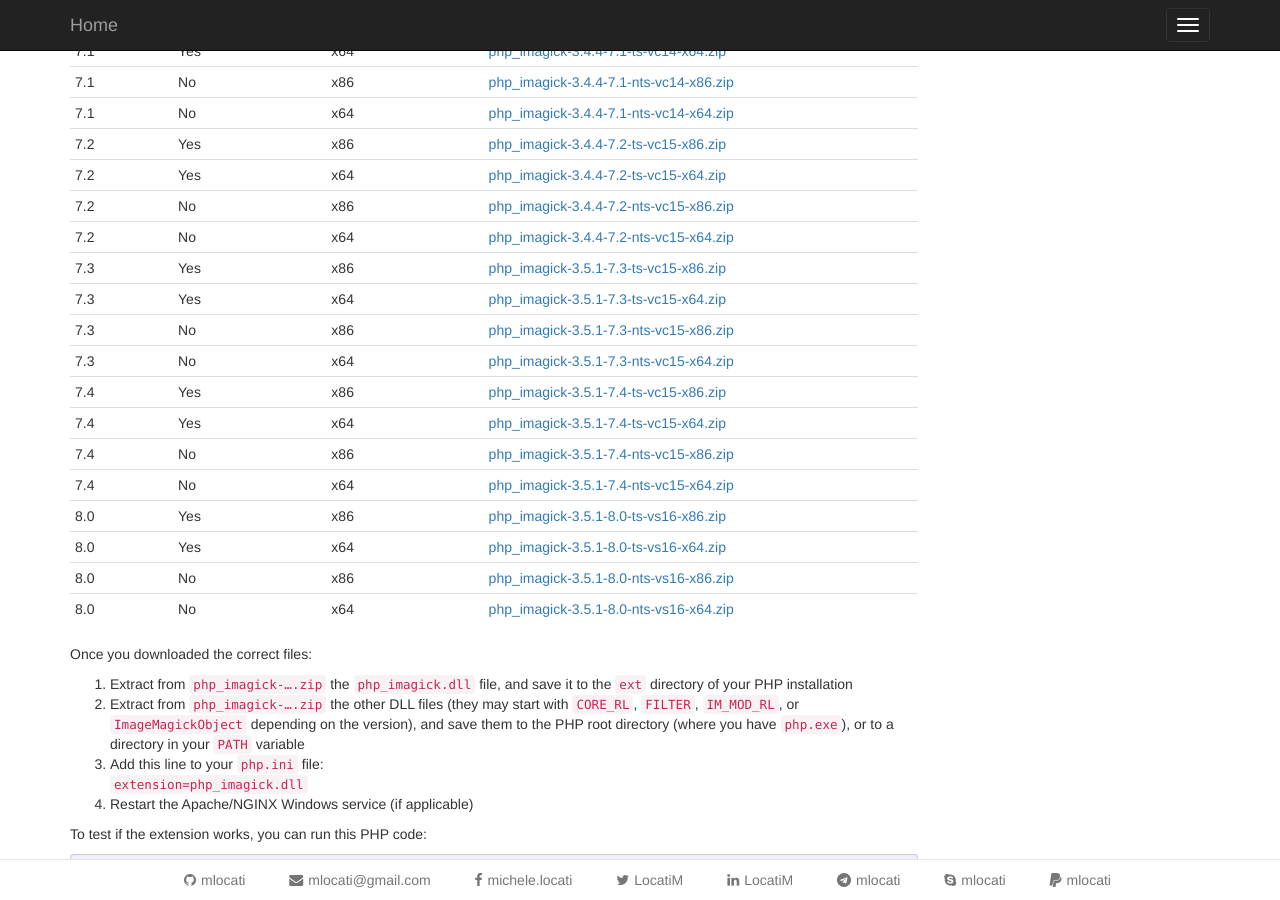
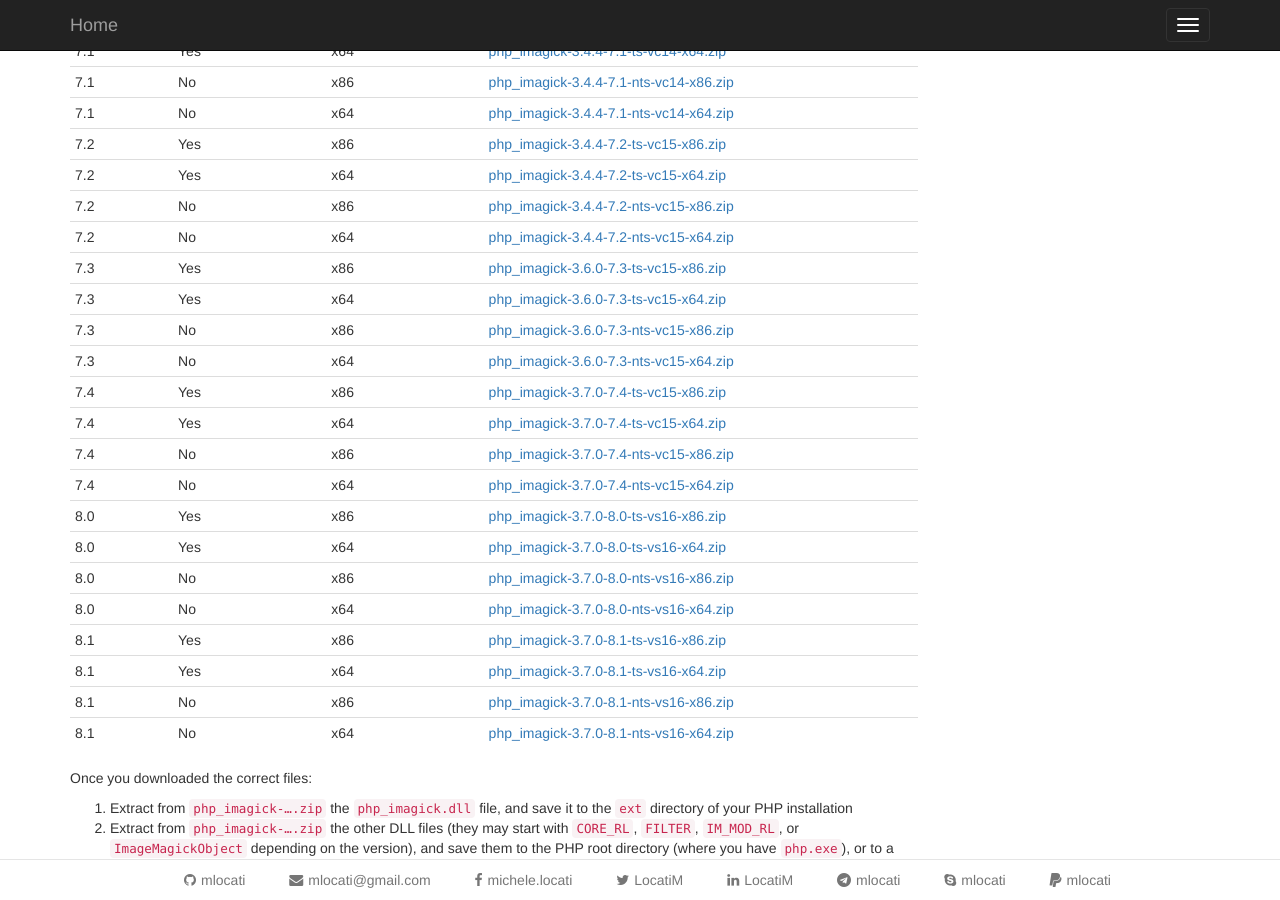
Before and after one commit to mlocati/mlocati.github.io, a Jekyll site: the page built from _articles/php-windows-imagick.md, in a window 1280 px wide and 900 px high, scrolled down 944 px. Built offline with Jekyll 4.4.1, drawn with Linux system fonts in a browser that asks for light colours.

Commit message:
New imagick version, add PHP 8.1

```diff
--- a/_articles/php-windows-imagick.md
+++ b/_articles/php-windows-imagick.md
@@ -61,18 +61,22 @@ Once you determined the above parameters, you have to download the dll of the PH
 | 7.2 | Yes | x64 | [php_imagick-3.4.4-7.2-ts-vc15-x64.zip](https://windows.php.net/downloads/pecl/releases/imagick/3.4.4/php_imagick-3.4.4-7.2-ts-vc15-x64.zip) {% comment %} | {{ ImageMagick64_VC15 }} {% endcomment %} |
 | 7.2 | No | x86 | [php_imagick-3.4.4-7.2-nts-vc15-x86.zip](https://windows.php.net/downloads/pecl/releases/imagick/3.4.4/php_imagick-3.4.4-7.2-nts-vc15-x86.zip) {% comment %} | {{ ImageMagick32_VC15 }} {% endcomment %} |
 | 7.2 | No | x64 | [php_imagick-3.4.4-7.2-nts-vc15-x64.zip](https://windows.php.net/downloads/pecl/releases/imagick/3.4.4/php_imagick-3.4.4-7.2-nts-vc15-x64.zip) {% comment %} | {{ ImageMagick64_VC15 }} {% endcomment %} |
-| 7.3 | Yes | x86 | [php_imagick-3.5.1-7.3-ts-vc15-x86.zip](https://windows.php.net/downloads/pecl/releases/imagick/3.5.1/php_imagick-3.5.1-7.3-ts-vc15-x86.zip) {% comment %} | {{ ImageMagick32_VC15 }} {% endcomment %} |
-| 7.3 | Yes | x64 | [php_imagick-3.5.1-7.3-ts-vc15-x64.zip](https://windows.php.net/downloads/pecl/releases/imagick/3.5.1/php_imagick-3.5.1-7.3-ts-vc15-x64.zip) {% comment %} | {{ ImageMagick64_VC15 }} {% endcomment %} |
-| 7.3 | No | x86 | [php_imagick-3.5.1-7.3-nts-vc15-x86.zip](https://windows.php.net/downloads/pecl/releases/imagick/3.5.1/php_imagick-3.5.1-7.3-nts-vc15-x86.zip) {% comment %} | {{ ImageMagick32_VC15 }} {% endcomment %} |
-| 7.3 | No | x64 | [php_imagick-3.5.1-7.3-nts-vc15-x64.zip](https://windows.php.net/downloads/pecl/releases/imagick/3.5.1/php_imagick-3.5.1-7.3-nts-vc15-x64.zip) {% comment %} | {{ ImageMagick64_VC15 }} {% endcomment %} |
-| 7.4 | Yes | x86 | [php_imagick-3.5.1-7.4-ts-vc15-x86.zip](https://windows.php.net/downloads/pecl/releases/imagick/3.5.1/php_imagick-3.5.1-7.4-ts-vc15-x86.zip) {% comment %} | {{ ImageMagick32_VC15 }} {% endcomment %} |
-| 7.4 | Yes | x64 | [php_imagick-3.5.1-7.4-ts-vc15-x64.zip](https://windows.php.net/downloads/pecl/releases/imagick/3.5.1/php_imagick-3.5.1-7.4-ts-vc15-x64.zip) {% comment %} | {{ ImageMagick64_VC15 }} {% endcomment %} |
-| 7.4 | No | x86 | [php_imagick-3.5.1-7.4-nts-vc15-x86.zip](https://windows.php.net/downloads/pecl/releases/imagick/3.5.1/php_imagick-3.5.1-7.4-nts-vc15-x86.zip) {% comment %} | {{ ImageMagick32_VC15 }} {% endcomment %} |
-| 7.4 | No | x64 | [php_imagick-3.5.1-7.4-nts-vc15-x64.zip](https://windows.php.net/downloads/pecl/releases/imagick/3.5.1/php_imagick-3.5.1-7.4-nts-vc15-x64.zip) {% comment %} | {{ ImageMagick64_VC15 }} {% endcomment %} |
-| 8.0 | Yes | x86 | [php_imagick-3.5.1-8.0-ts-vs16-x86.zip](https://windows.php.net/downloads/pecl/releases/imagick/3.5.1/php_imagick-3.5.1-8.0-ts-vs16-x86.zip) {% comment %} | n/a {% endcomment %} |
-| 8.0 | Yes | x64 | [php_imagick-3.5.1-8.0-ts-vs16-x64.zip](https://windows.php.net/downloads/pecl/releases/imagick/3.5.1/php_imagick-3.5.1-8.0-ts-vs16-x64.zip) {% comment %} | n/a {% endcomment %} |
-| 8.0 | No | x86 | [php_imagick-3.5.1-8.0-nts-vs16-x86.zip](https://windows.php.net/downloads/pecl/releases/imagick/3.5.1/php_imagick-3.5.1-8.0-nts-vs16-x86.zip) {% comment %} | n/a {% endcomment %} |
-| 8.0 | No | x64 | [php_imagick-3.5.1-8.0-nts-vs16-x64.zip](https://windows.php.net/downloads/pecl/releases/imagick/3.5.1/php_imagick-3.5.1-8.0-nts-vs16-x64.zip) {% comment %} | n/a {% endcomment %} |
+| 7.3 | Yes | x86 | [php_imagick-3.6.0-7.3-ts-vc15-x86.zip](https://windows.php.net/downloads/pecl/releases/imagick/3.6.0/php_imagick-3.6.0-7.3-ts-vc15-x86.zip) {% comment %} | {{ ImageMagick32_VC15 }} {% endcomment %} |
+| 7.3 | Yes | x64 | [php_imagick-3.6.0-7.3-ts-vc15-x64.zip](https://windows.php.net/downloads/pecl/releases/imagick/3.6.0/php_imagick-3.6.0-7.3-ts-vc15-x64.zip) {% comment %} | {{ ImageMagick64_VC15 }} {% endcomment %} |
+| 7.3 | No | x86 | [php_imagick-3.6.0-7.3-nts-vc15-x86.zip](https://windows.php.net/downloads/pecl/releases/imagick/3.6.0/php_imagick-3.6.0-7.3-nts-vc15-x86.zip) {% comment %} | {{ ImageMagick32_VC15 }} {% endcomment %} |
+| 7.3 | No | x64 | [php_imagick-3.6.0-7.3-nts-vc15-x64.zip](https://windows.php.net/downloads/pecl/releases/imagick/3.6.0/php_imagick-3.6.0-7.3-nts-vc15-x64.zip) {% comment %} | {{ ImageMagick64_VC15 }} {% endcomment %} |
+| 7.4 | Yes | x86 | [php_imagick-3.7.0-7.4-ts-vc15-x86.zip](https://windows.php.net/downloads/pecl/releases/imagick/3.7.0/php_imagick-3.7.0-7.4-ts-vc15-x86.zip) {% comment %} | {{ ImageMagick32_VC15 }} {% endcomment %} |
+| 7.4 | Yes | x64 | [php_imagick-3.7.0-7.4-ts-vc15-x64.zip](https://windows.php.net/downloads/pecl/releases/imagick/3.7.0/php_imagick-3.7.0-7.4-ts-vc15-x64.zip) {% comment %} | {{ ImageMagick64_VC15 }} {% endcomment %} |
+| 7.4 | No | x86 | [php_imagick-3.7.0-7.4-nts-vc15-x86.zip](https://windows.php.net/downloads/pecl/releases/imagick/3.7.0/php_imagick-3.7.0-7.4-nts-vc15-x86.zip) {% comment %} | {{ ImageMagick32_VC15 }} {% endcomment %} |
+| 7.4 | No | x64 | [php_imagick-3.7.0-7.4-nts-vc15-x64.zip](https://windows.php.net/downloads/pecl/releases/imagick/3.7.0/php_imagick-3.7.0-7.4-nts-vc15-x64.zip) {% comment %} | {{ ImageMagick64_VC15 }} {% endcomment %} |
+| 8.0 | Yes | x86 | [php_imagick-3.7.0-8.0-ts-vs16-x86.zip](https://windows.php.net/downloads/pecl/releases/imagick/3.7.0/php_imagick-3.7.0-8.0-ts-vs16-x86.zip) {% comment %} | n/a {% endcomment %} |
+| 8.0 | Yes | x64 | [php_imagick-3.7.0-8.0-ts-vs16-x64.zip](https://windows.php.net/downloads/pecl/releases/imagick/3.7.0/php_imagick-3.7.0-8.0-ts-vs16-x64.zip) {% comment %} | n/a {% endcomment %} |
+| 8.0 | No | x86 | [php_imagick-3.7.0-8.0-nts-vs16-x86.zip](https://windows.php.net/downloads/pecl/releases/imagick/3.7.0/php_imagick-3.7.0-8.0-nts-vs16-x86.zip) {% comment %} | n/a {% endcomment %} |
+| 8.0 | No | x64 | [php_imagick-3.7.0-8.0-nts-vs16-x64.zip](https://windows.php.net/downloads/pecl/releases/imagick/3.7.0/php_imagick-3.7.0-8.0-nts-vs16-x64.zip) {% comment %} | n/a {% endcomment %} |
+| 8.1 | Yes | x86 | [php_imagick-3.7.0-8.1-ts-vs16-x86.zip](https://windows.php.net/downloads/pecl/releases/imagick/3.7.0/php_imagick-3.7.0-8.1-ts-vs16-x86.zip) {% comment %} | n/a {% endcomment %} |
+| 8.1 | Yes | x64 | [php_imagick-3.7.0-8.1-ts-vs16-x64.zip](https://windows.php.net/downloads/pecl/releases/imagick/3.7.0/php_imagick-3.7.0-8.1-ts-vs16-x64.zip) {% comment %} | n/a {% endcomment %} |
+| 8.1 | No | x86 | [php_imagick-3.7.0-8.1-nts-vs16-x86.zip](https://windows.php.net/downloads/pecl/releases/imagick/3.7.0/php_imagick-3.7.0-8.1-nts-vs16-x86.zip) {% comment %} | n/a {% endcomment %} |
+| 8.1 | No | x64 | [php_imagick-3.7.0-8.1-nts-vs16-x64.zip](https://windows.php.net/downloads/pecl/releases/imagick/3.7.0/php_imagick-3.7.0-8.1-nts-vs16-x64.zip) {% comment %} | n/a {% endcomment %} |
 
 Once you downloaded the correct files:
 
```
